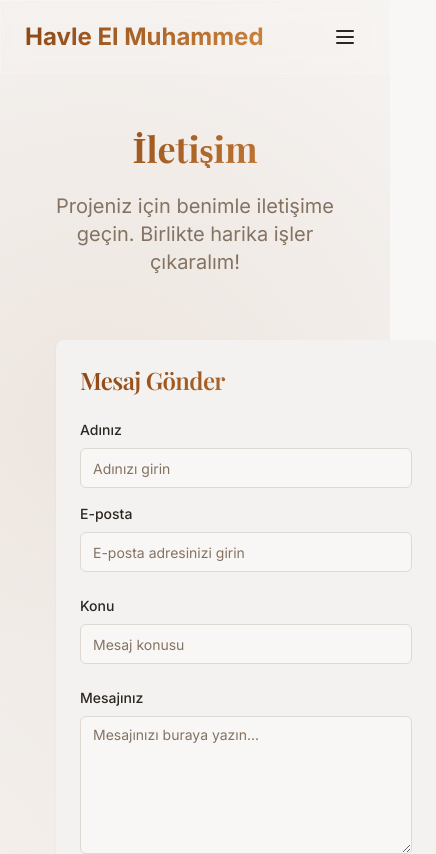
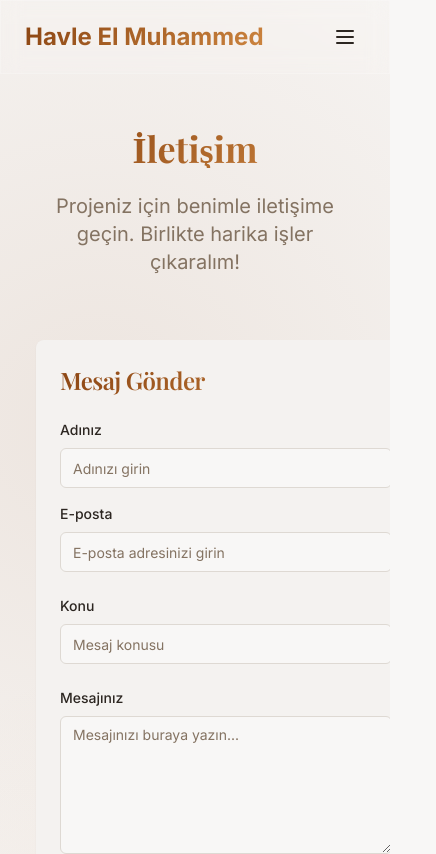
Before and after one commit to HuzeyfeEM/havle-portfolio, a React (Vite) app: page /iletisim in a window 390 px wide. Shown: the top 854 px of the page, 436 px wide, since content can reach past the window. Built offline with nearby package versions, Linux system fonts and the light colour scheme.

Commit message:
ContactPage mobil taşma sorunu çözüldü

```diff
--- a/src/pages/ContactPage.jsx
+++ b/src/pages/ContactPage.jsx
@@ -99,12 +99,12 @@ const ContactPage = () => {
   ];
 
   return (
-    <div className="min-h-screen">
+    <div className="min-h-screen overflow-x-hidden">
       <Header />
       <AdminSecretButton />
 
       <section className="pt-32 pb-20 px-6">
-        <div className="container mx-auto">
+        <div className="w-full max-w-5xl mx-auto px-3 xs:px-4 sm:px-6">
           <motion.div
             initial={{ opacity: 0, y: 30 }}
             animate={{ opacity: 1, y: 0 }}
@@ -119,7 +119,7 @@ const ContactPage = () => {
             </p>
           </motion.div>
 
-          <div className="grid lg:grid-cols-2 gap-12">
+          <div className="grid lg:grid-cols-2 gap-12 min-w-0">
             <motion.div
               initial={{ opacity: 0, x: -50 }}
               animate={{ opacity: 1, x: 0 }}
```
